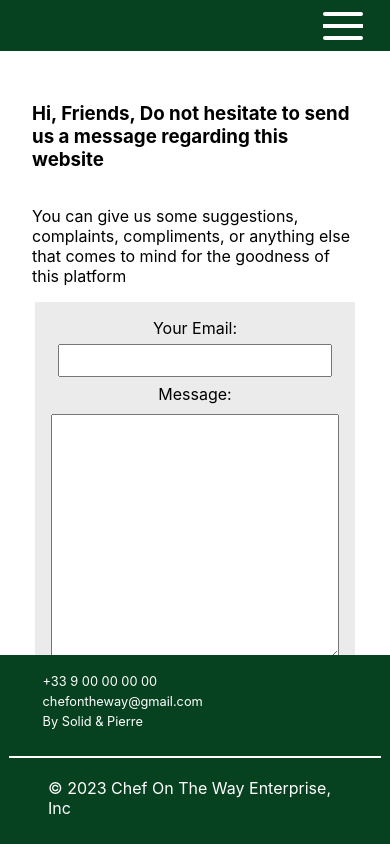
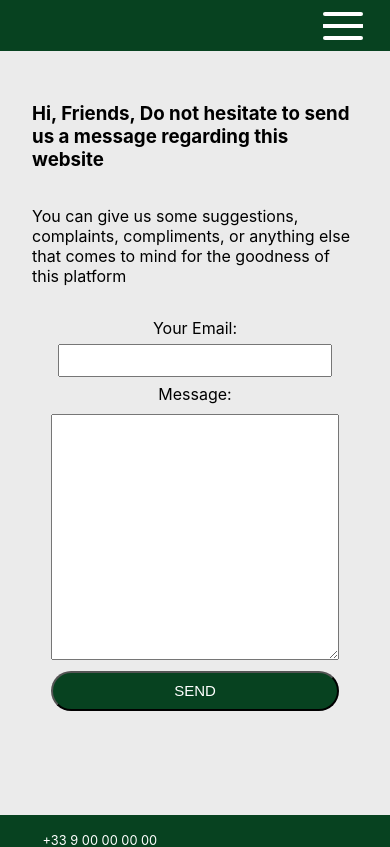
Before and after one commit to chefontheway/chef-client, a React (Create React App) app: page /message in a window 390 px wide. Shown: the top 847 px of the page. Built offline with nearby package versions, Linux system fonts and the light colour scheme.

Commit message:
adjust footer style

```diff
--- a/src/App.css
+++ b/src/App.css
@@ -1,5 +1,9 @@
 .App {
   overflow: hidden;
+  min-height: 100vh;
+  display: flex;
+  flex-direction: column;
+  background-color: #EBEBEB;
 }
 
 /* Loading sequence */
@@ -143,7 +147,6 @@
   height: 40em;
   background-color: #EBEBEB;
   padding: 5em;
-  margin-bottom: 6em;
 }
 
 .carousselHome{
@@ -631,15 +634,11 @@
 
 /* Footer */
 .footer{
+  margin-top: auto;
   background-color: #074220;
   color: white;
   display: flex;
   flex-wrap: wrap;
-  position: fixed;
-  margin-top: 4em;
-  left: 0;
-  bottom: 0;
-  width: 100%;
 }
 
 .footer ul{
@@ -1116,7 +1115,6 @@
     width: 100%;
     height: auto;
     padding: 0em;
-    margin-bottom: 6em;
   }
 
   .carousselHome{
@@ -2055,7 +2053,6 @@
     width: 100%;
     height: auto;
     padding: 0em;
-    margin-bottom: 10.5em;
   }
 
   .carousselHome{
@@ -2128,7 +2125,7 @@
   }
 
   .service-list-container {
-    margin-bottom: 5em;
+    margin-bottom: 1em;
   }
 
   .list-of-services {
@@ -2180,10 +2177,8 @@
     opacity: 0.7;
     width: 100%;
     height: 100%;
-    top: 50%;
-  }
-
-
+    top: 38%;
+  }
 
   .available-status {
     margin-left: 15px;
@@ -2565,7 +2560,6 @@
     list-style: none;
     margin: 0.2em 0.2em;
     font-size: 0.8em;
-
   }
 
   .footer hr{
```
